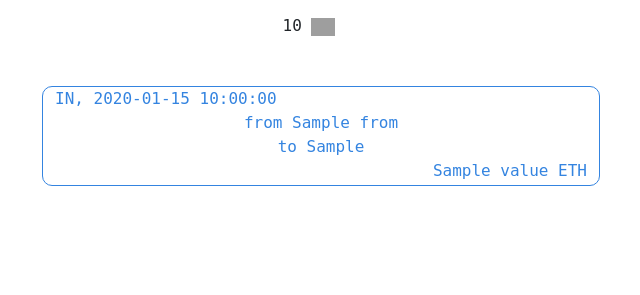
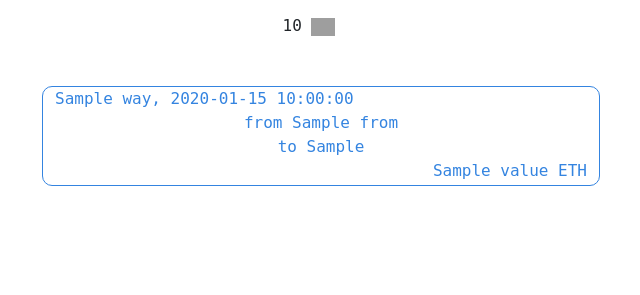
Before and after one commit to kcprxkln/eth-wallet-tracker, a Flask app: template templates/wallet_page.html in a window 1280 px wide. Shown: the part 144-439 px from the top of the page, without its empty margins (319-959 px from the left). Run offline with Flask 3, Linux system fonts and the light colour scheme; the template is opened without the code that fills it: most values are stand-ins (such as "Sample title", 1, 10 or a date in 2020); grey boxes are pictures that could not be loaded.

Commit message:
adds simple handling of IN/OUT information for transaction, enables possibility to use home icon

```diff
--- a/eth_data_requests.py
+++ b/eth_data_requests.py
@@ -26,7 +26,6 @@ class ApiDataFetcher:
         wei_value = int(response.json()['result'])
         return self.convert_to_eth(wei_val=wei_value)
 
-
     def wallet_transactions(self, wallet: str):
 
         params = {
@@ -53,13 +52,19 @@ class ApiDataFetcher:
             source = item["from"]
             target = item["to"]
             value = int(item["value"])
+            way = ""
+            if source.lower() == wallet.lower():
+                way = "OUT"
+            else:
+                way = "IN"
 
             if value != 0: #ensures that this is ETH transaction, not any other erc-20 token
                 transaction = {
                     "time" : date_and_time,
                     "from" : source,
                     "to" : target,
-                    "value" : self.convert_to_eth(value)
+                    "value" : self.convert_to_eth(value),
+                    "way" : way
                 }
 
                 transactions.append(transaction)
--- a/server.py
+++ b/server.py
@@ -72,8 +72,10 @@ def register():
 @app.route('/wallet/<address>', methods=['GET', 'POST'])
 def wallet_page(address):
     if request.method == 'POST':
-        wallet_address = request.form.get('wallet_address')
-        return redirect(url_for("wallet_page", address=wallet_address))
+        if 'search_wallet' in request.form:
+            wallet_address = request.form.get('wallet_address')
+            return redirect(url_for("wallet_page", address=wallet_address))
+
 
     wallet_balance = eth_data_r.wallet_balance(address)
     wallet_transactions = eth_data_r.wallet_transactions(address)
--- a/templates/wallet_page.html
+++ b/templates/wallet_page.html
@@ -11,15 +11,17 @@
     <div class="container mt-3">
         <div class="row">
             <div class="col-4">
+                <a href="{{ url_for('home') }}">
                 <svg xmlns="http://www.w3.org/2000/svg" width="24" height="24" fill="currentColor" class="bi bi-house-door-fill home-icon" viewBox="0 0 16 16">
                     <path d="M6.5 14.5v-3.505c0-.245.25-.495.5-.495h2c.25 0 .5.25.5.5v3.5a.5.5 0 0 0 .5.5h4a.5.5 0 0 0 .5-.5v-7a.5.5 0 0 0-.146-.354L13 5.793V2.5a.5.5 0 0 0-.5-.5h-1a.5.5 0 0 0-.5.5v1.293L8.354 1.146a.5.5 0 0 0-.708 0l-6 6A.5.5 0 0 0 1.5 7.5v7a.5.5 0 0 0 .5.5h4a.5.5 0 0 0 .5-.5Z"/>
                 </svg>
+                </a>
             </div>
             <div class="col-4"></div>
             <div class="col-4">
                 <form class="d-flex wallet-search" role="search" method="POST">
                     <input class="form-control me-2" type="search" placeholder="wallet address" aria-label="Search" name="wallet_address" >
-                    <button class="btn btn-outline-success" type="submit" value="Submit">Search</button>
+                    <button class="btn btn-outline-success" type="submit" value="Submit" name="search_wallet">Search</button>
                 </form>
             </div>
         </div>
@@ -41,7 +43,7 @@
         <div class="row mt-3 ">
             <div class="col-3"></div>
                 <div class="col-6 transaction-card-2">
-                    <p id="tx-info">IN, {{transaction['time']}}</p>
+                    <p id="tx-info">{{transaction['way']}}, {{transaction['time']}}</p>
                     <p>from {{transaction['from']}}</p>
                     <p>to {{transaction['to']}}</p>
                     <p id="amount">{{transaction['value']}} ETH</p>
```
